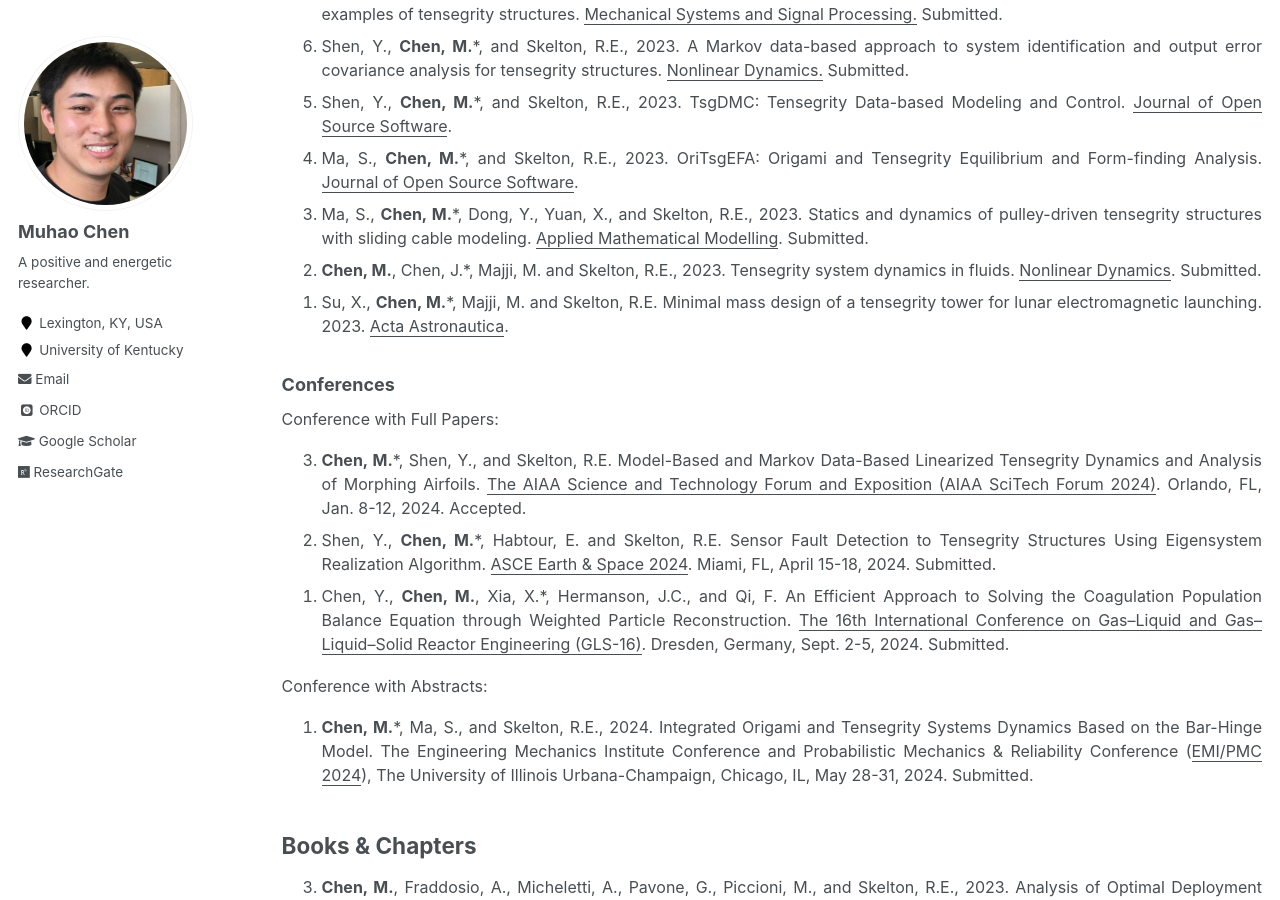
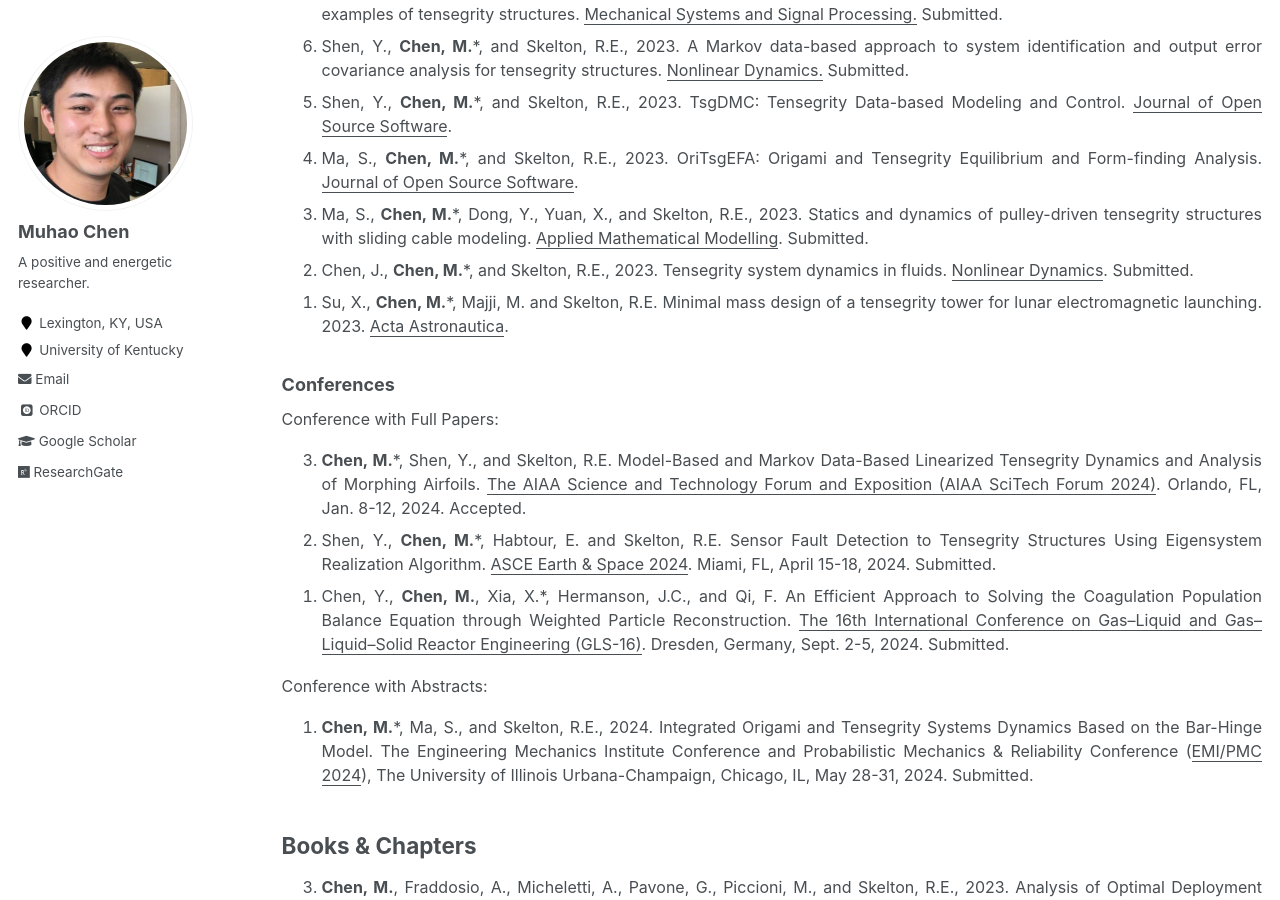
Before and after one commit to Muhao-Chen/muhao-chen.github.io, a Jekyll site: the page built from _pages/publication.md, in a window 1280 px wide and 900 px high, scrolled down 3315 px. Built offline with Jekyll 4.4.1, drawn with Linux system fonts in a browser that asks for light colours; some web fonts are replaced.

Commit message:
Update publication.md

```diff
--- a/_pages/publication.md
+++ b/_pages/publication.md
@@ -85,7 +85,7 @@ Conference with Abstracts:
 <li>Shen, Y., <strong>Chen, M.</strong>*, and Skelton, R.E., 2023. TsgDMC: Tensegrity Data-based Modeling and Control. <u>Journal of Open Source Software</u>. </li>
 <li>Ma, S., <strong>Chen, M.</strong>*, and Skelton, R.E., 2023. OriTsgEFA: Origami and Tensegrity Equilibrium and Form-finding Analysis. <u>Journal of Open Source Software</u>. </li>
 <li>Ma, S., <strong>Chen, M.</strong>*, Dong, Y., Yuan, X., and Skelton, R.E., 2023. Statics and dynamics of pulley-driven tensegrity structures with sliding cable modeling. <u>Applied Mathematical Modelling</u>. Submitted.</li>
-<li><strong>Chen, M.</strong>, Chen, J.*, Majji, M. and Skelton, R.E., 2023. Tensegrity system dynamics in fluids. <u>Nonlinear Dynamics</u>. Submitted.</li>
+<li>Chen, J., <strong>Chen, M.</strong>*, and Skelton, R.E., 2023. Tensegrity system dynamics in fluids. <u>Nonlinear Dynamics</u>. Submitted.</li>
 <li>Su, X., <strong>Chen, M.</strong>*, Majji, M. and Skelton, R.E. Minimal mass design of a tensegrity tower for lunar electromagnetic launching. 2023. <u>Acta Astronautica</u>.</li>
 </ol>
 </font>
```
